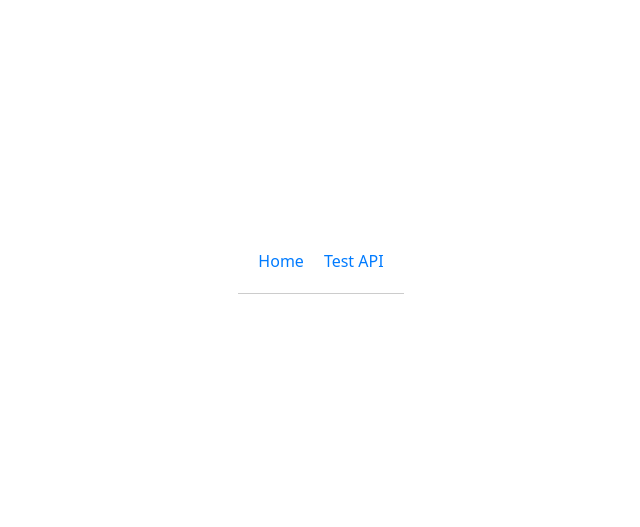
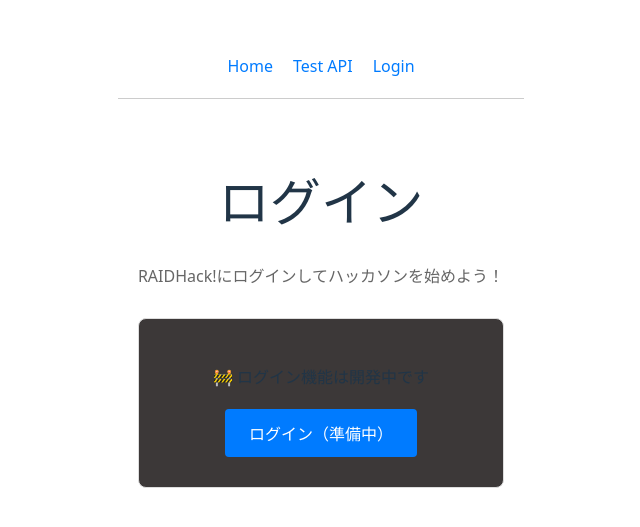
Before and after one commit to Ukawamochi/RAIDHack, a React (Vite) app in the folder web/: page /login in a window 1280 px wide. Before the commit this address had no page. Shown: the part 129-656 px from the top of the page, without its empty margins (319-959 px from the left). Built offline with nearby package versions, Linux system fonts and the light colour scheme.

Commit message:
feat: ログインページとルートを追加
- LoginPage.tsx を新規作成
- /login ルートを App.tsx に追加
- ナビゲーションに Login リンクを追加
- GitHub OAuth 準備の UI スケルトン実装

```diff
--- a/web/src/App.tsx
+++ b/web/src/App.tsx
@@ -2,6 +2,7 @@ import { BrowserRouter as Router, Routes, Route, Link } from 'react-router-dom'
 
 import IndexPage from './pages/IndexPage'
 import TestApiPage from './pages/TestApiPage'
+import LoginPage from './pages/LoginPage'
 
 import './App.css'
 
@@ -13,14 +14,18 @@ function App() {
           <Link to="/" style={{ marginRight: '20px', textDecoration: 'none', color: '#007bff' }}>
             Home
           </Link>
-          <Link to="/test-api" style={{ textDecoration: 'none', color: '#007bff' }}>
+          <Link to="/test-api" style={{ marginRight: '20px', textDecoration: 'none', color: '#007bff' }}>
             Test API
+          </Link>
+          <Link to="/login" style={{ textDecoration: 'none', color: '#007bff' }}>
+            Login
           </Link>
         </nav>
 
         <Routes>
           <Route path="/" element={<IndexPage />} />
           <Route path="/test-api" element={<TestApiPage />} />
+          <Route path="/login" element={<LoginPage />} />
         </Routes>
       </div>
     </Router>
--- /dev/null
+++ b/web/src/pages/LoginPage.tsx
@@ -0,0 +1,34 @@
+function LoginPage() {
+    return (
+        <div style={{ padding: '20px', textAlign: 'center', maxWidth: '400px', margin: '0 auto' }}>
+            <h1>ログイン</h1>
+            <p style={{ color: '#666', marginBottom: '30px' }}>
+                RAIDHack!にログインしてハッカソンを始めよう！
+            </p>
+
+            <div style={{
+                border: '1px solid #ddd',
+                borderRadius: '8px',
+                padding: '30px',
+                backgroundColor: '#3c3838ff'
+            }}>
+                <p style={{ marginBottom: '20px' }}>🚧 ログイン機能は開発中です</p>
+                <button
+                    style={{
+                        padding: '12px 24px',
+                        backgroundColor: '#007bff',
+                        color: 'white',
+                        border: 'none',
+                        borderRadius: '4px',
+                        cursor: 'pointer'
+                    }}
+                    onClick={() => alert('ログイン機能を準備中です！')}
+                >
+                    ログイン（準備中）
+                </button>
+            </div>
+        </div>
+    )
+}
+
+export default LoginPage
```
